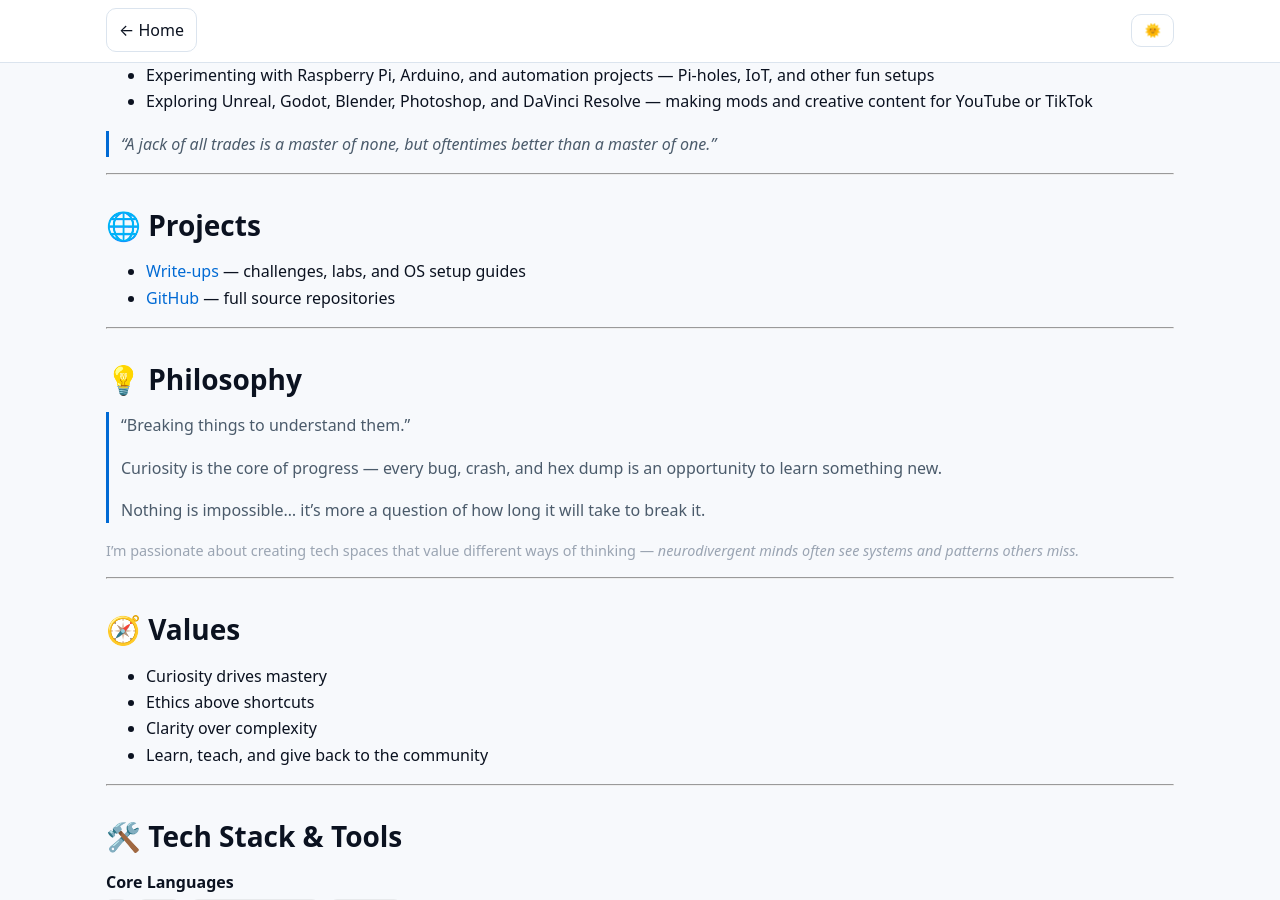
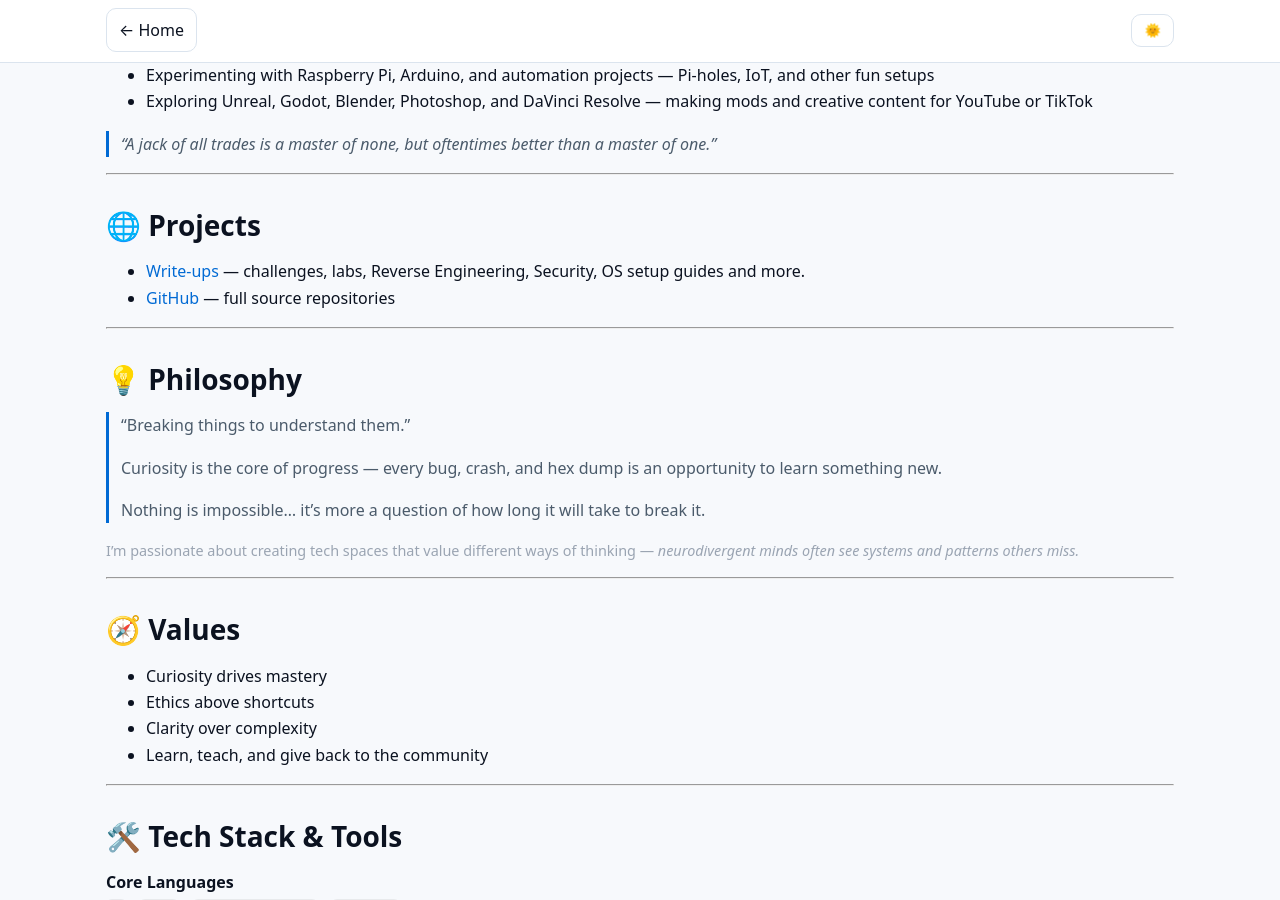
Before and after one commit to Chip-Biscuit/Chip-Biscuit.github.io, a Jekyll site: the page built from about/index.md, in a window 1280 px wide and 900 px high, scrolled down 837 px. Built offline with Jekyll 4.4.1, drawn with Linux system fonts in a browser that asks for light colours.

Commit message:
Update index.md

```diff
--- a/about/index.md
+++ b/about/index.md
@@ -37,7 +37,7 @@ I love learning — the harder and more impossible a problem looks, the more I w
 ---
 
 ## 🌐 Projects
-- [Write-ups](/writeups/) — challenges, labs, and OS setup guides
+- [Write-ups](/writeups/) — challenges, labs, Reverse Engineering, Security, OS setup guides and more.
 - [GitHub](https://github.com/Chip-Biscuit) — full source repositories
 
 ---
```
